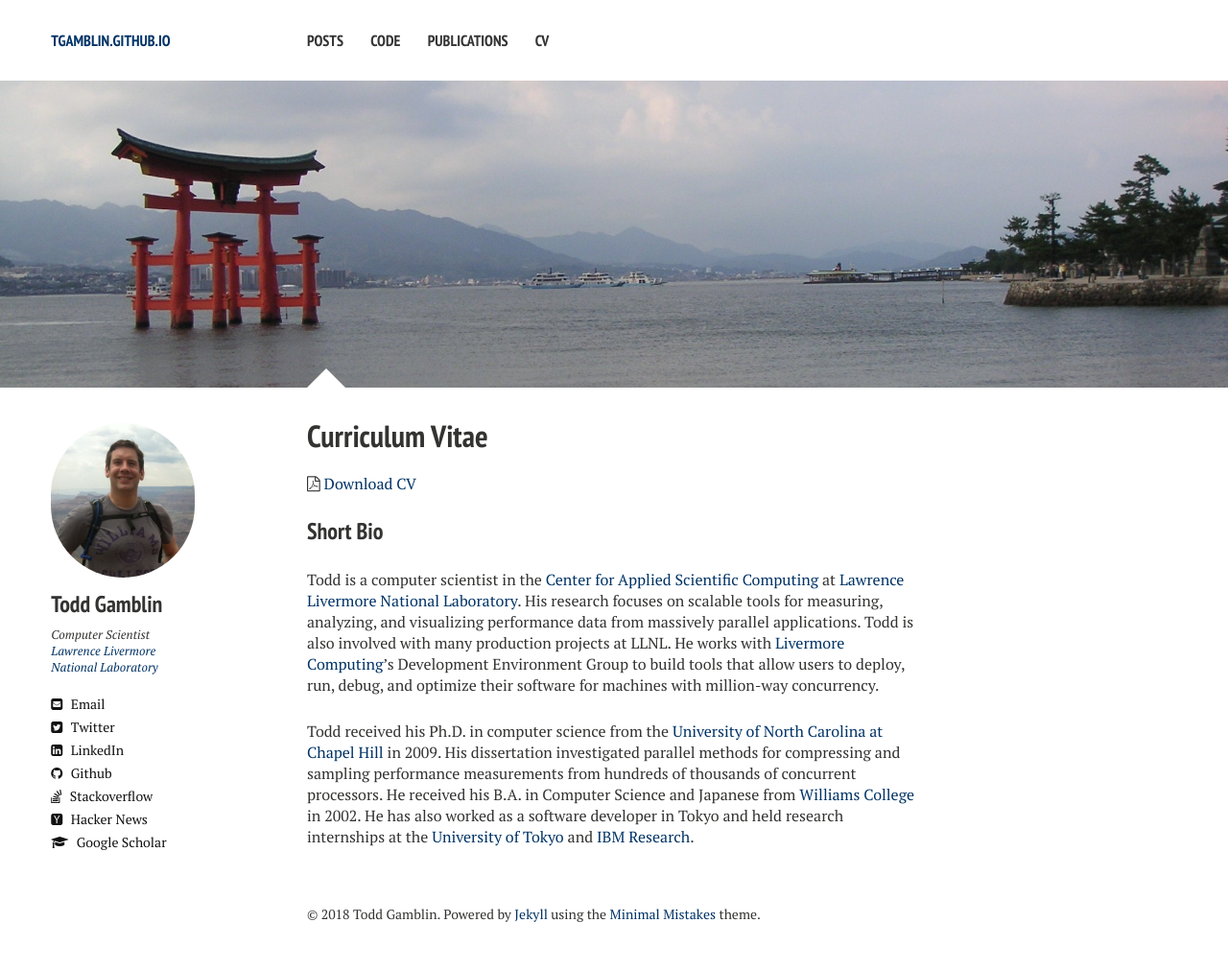
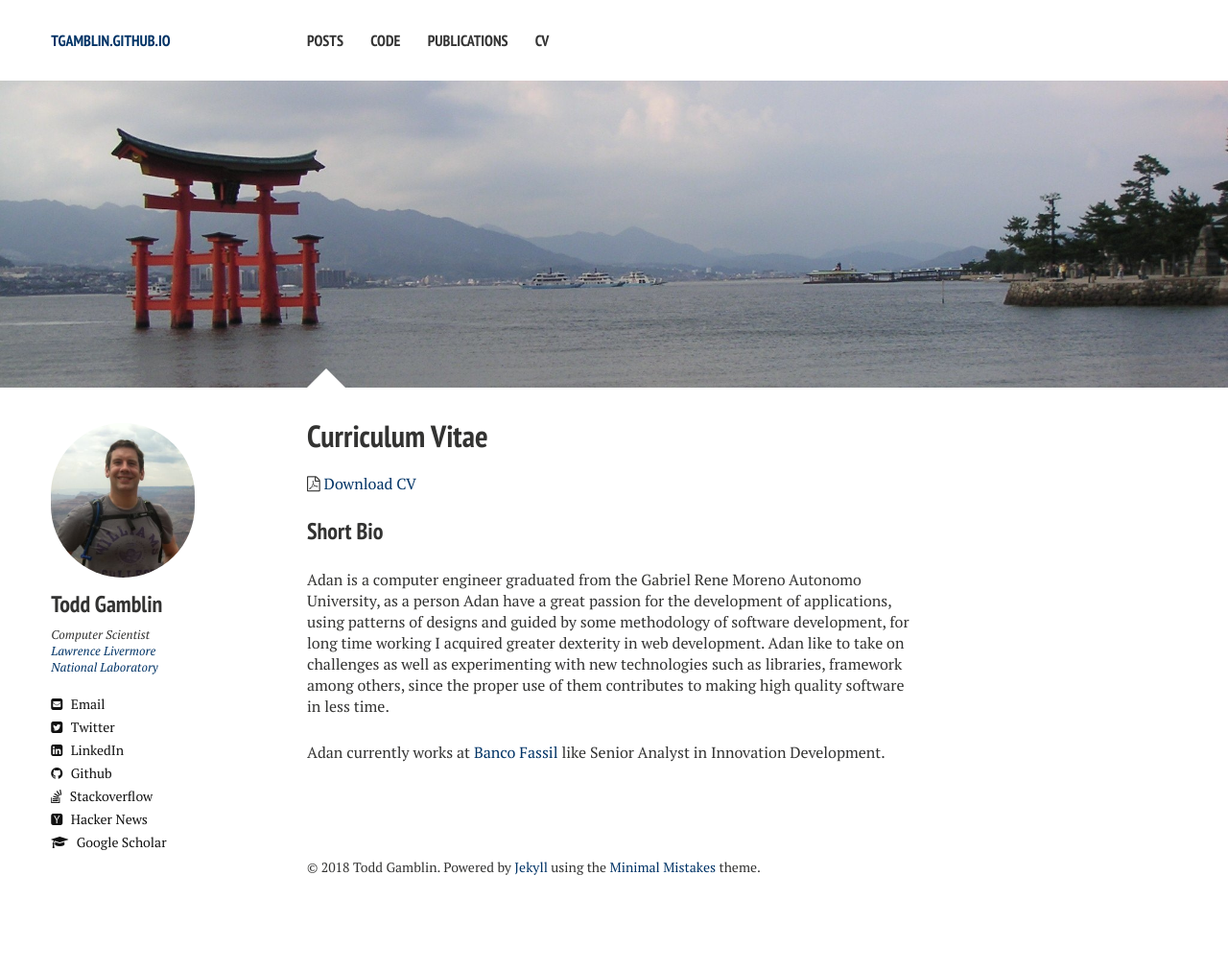
Before and after one commit to adancondori/adancondori.github.io, a Jekyll site: the page built from cv/index.md, in a window 1280 px wide. Shown: the whole page at 96% size. Built offline with Jekyll 4.4.1, drawn with Linux system fonts in a browser that asks for light colours; nearby versions of some CDN libraries; after the commit the page ends 962 px from its top, so only the background shows below that.

Commit message:
change CV text

```diff
--- a/cv/index.md
+++ b/cv/index.md
@@ -9,27 +9,10 @@ image:
   feature: banners/miyajima.jpg
 ---
 
-<i class="fa fa-file-pdf-o"></i> [Download CV](todd-cv.pdf)
+<i class="fa fa-file-pdf-o"></i> [Download CV](adan-cv.pdf)
 
 ### Short Bio
+Adan is a computer engineer graduated from the Gabriel Rene Moreno Autonomo University, as a person Adan have a great passion for the development of applications, using patterns of designs and guided by some methodology of software development, for long time working I acquired greater dexterity in web development.
+Adan like to take on challenges as well as experimenting with new technologies such as libraries, framework among others, since the proper use of them contributes to making high quality software in less time.
 
-Todd is a computer scientist in the [Center for Applied Scientific
-Computing](http://computation.llnl.gov/casc/) at [Lawrence Livermore
-National Laboratory](http://www.llnl.gov). His research focuses on
-scalable tools for measuring, analyzing, and visualizing performance
-data from massively parallel applications.  Todd is also involved with
-many production projects at LLNL.  He works with [Livermore
-Computing](http://computing.llnl.gov/)'s Development Environment Group
-to build tools that allow users to deploy, run, debug, and optimize
-their software for machines with million-way concurrency.
-
-Todd received his Ph.D. in computer science from the [University of
-North Carolina at Chapel Hill](http://cs.unc.edu) in 2009.  His
-dissertation investigated parallel methods for compressing and
-sampling performance measurements from hundreds of thousands of
-concurrent processors. He received his B.A. in Computer Science and
-Japanese from [Williams College](http://www.williams.edu) in 2002. He
-has also worked as a software developer in Tokyo and held research
-internships at the [University of
-Tokyo](http://www.rcast.u-tokyo.ac.jp) and [IBM
-Research](http://www.research.ibm.com).
+Adan currently works at [Banco Fassil](https://www.fassil.com.bo/) like Senior Analyst in Innovation Development.
```
Also changed, not shown: index.md (+2 -6 lines), 1 other file.
